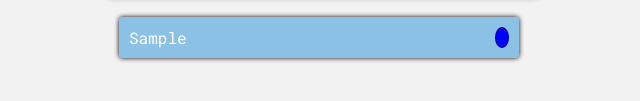
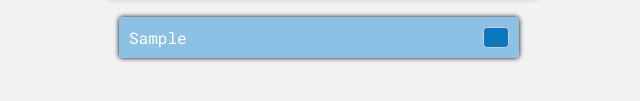
Before and after one commit to AndreaKodehode/Noteapp, a plain HTML site: page index.html in a window 1280 px wide. Both pictures are taken after typing "Sample" into the empty fields and a click on the input "SAVE". Shown: the part 191-292 px from the top of the page, 321-961 px from the left. Drawn offline with Linux system fonts and the light colour scheme.

Commit message:
updated remove button

```diff
--- a/stylesheet.css
+++ b/stylesheet.css
@@ -68,16 +68,17 @@
 }
 
 .remove-btn {
-  background-color: blue;
-  border: 1px solid navy;
-  margin: 0;
+  background-color: #0b77be;
+  border: 1px solid #ccc;
+  padding: 8px 12px;
   cursor: pointer;
-  border-radius: 50%;
+  border-radius: 4px;
+  transition: background-color 0.3s;
 }
 
 .remove-btn:hover {
-  box-shadow: 0 2px 2px rgba(0, 0, 0, 0.5);
-  background-color: darkred;
+  background-color: #ff6961;
+  border: 1px solid #ff6961;
 }
 
 @media screen and (max-width: 500px) {
```
